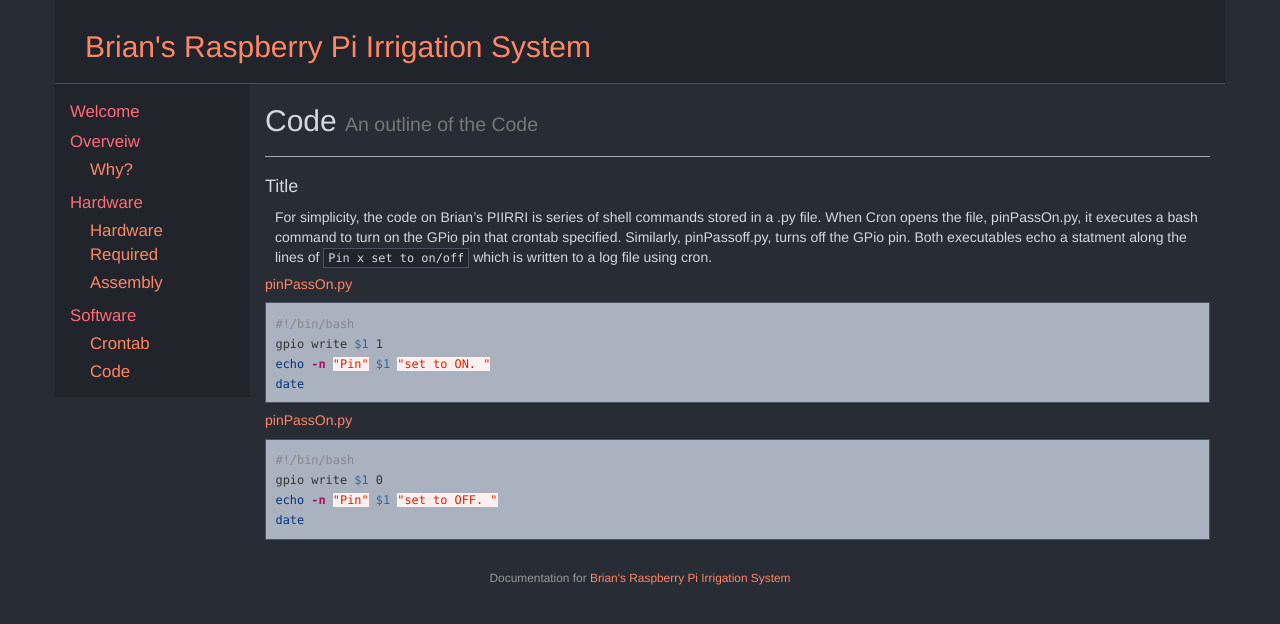
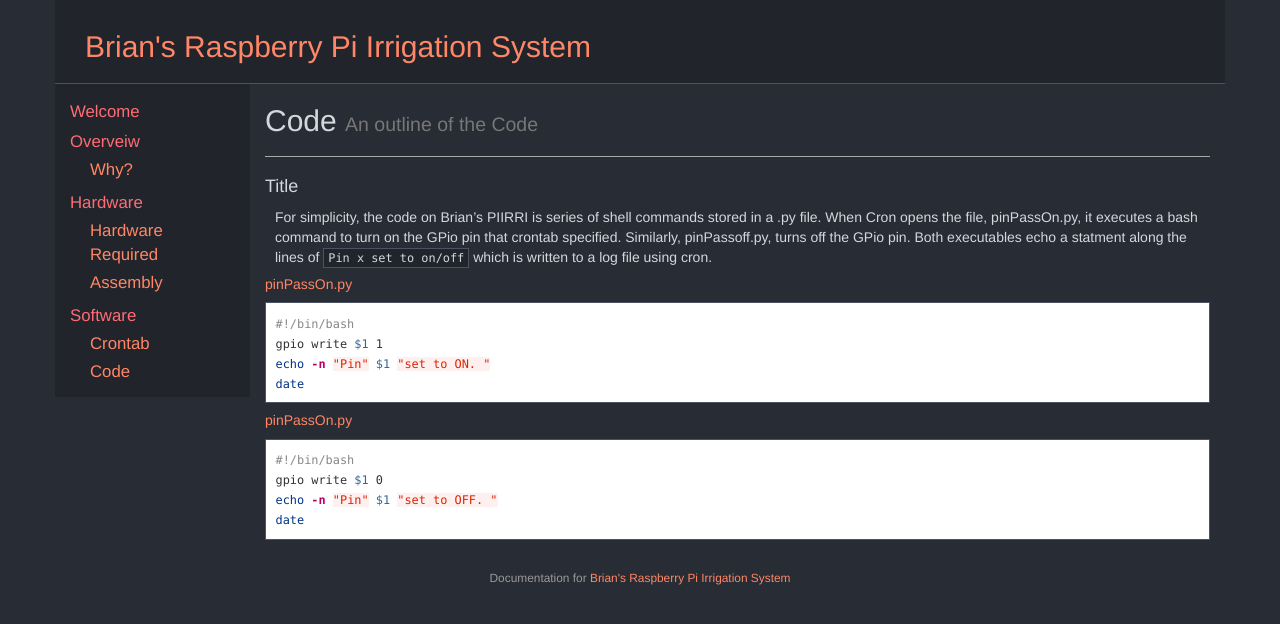
Before and after one commit to FabLabWgtn/BRPIIS, a Jekyll site: the page built from docs/_posts/2016-11-1-code.md, in a window 1280 px wide. Shown: the top 624 px of the page. Built offline with Jekyll 4.4.1, drawn with Linux system fonts in a browser that asks for light colours.

Commit message:
minor css changes + spelling

```diff
--- a/docs/css/main.css
+++ b/docs/css/main.css
@@ -19,7 +19,7 @@
 }
 
 .highlight {
-    background-color: #abb2bf;
+    /*background-color: #abb2bf;*/
 }
 
 pre {
```
